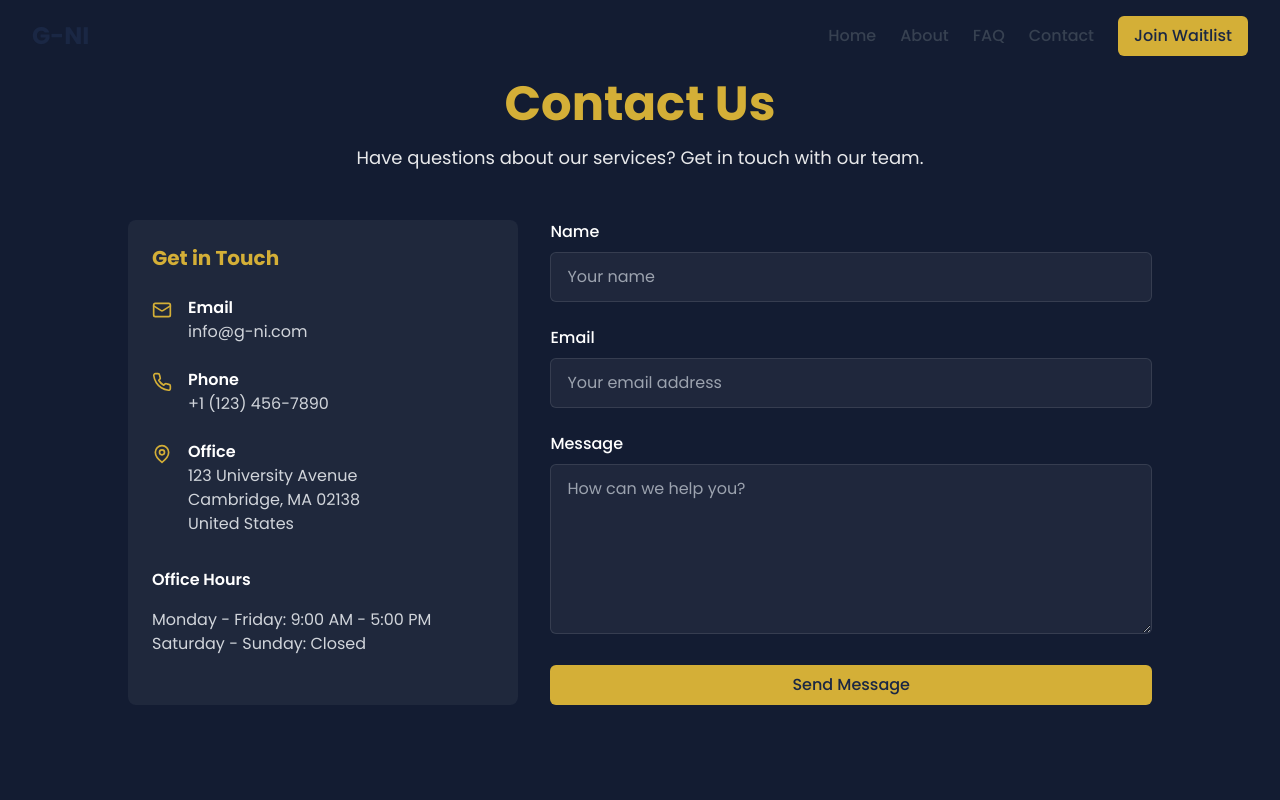
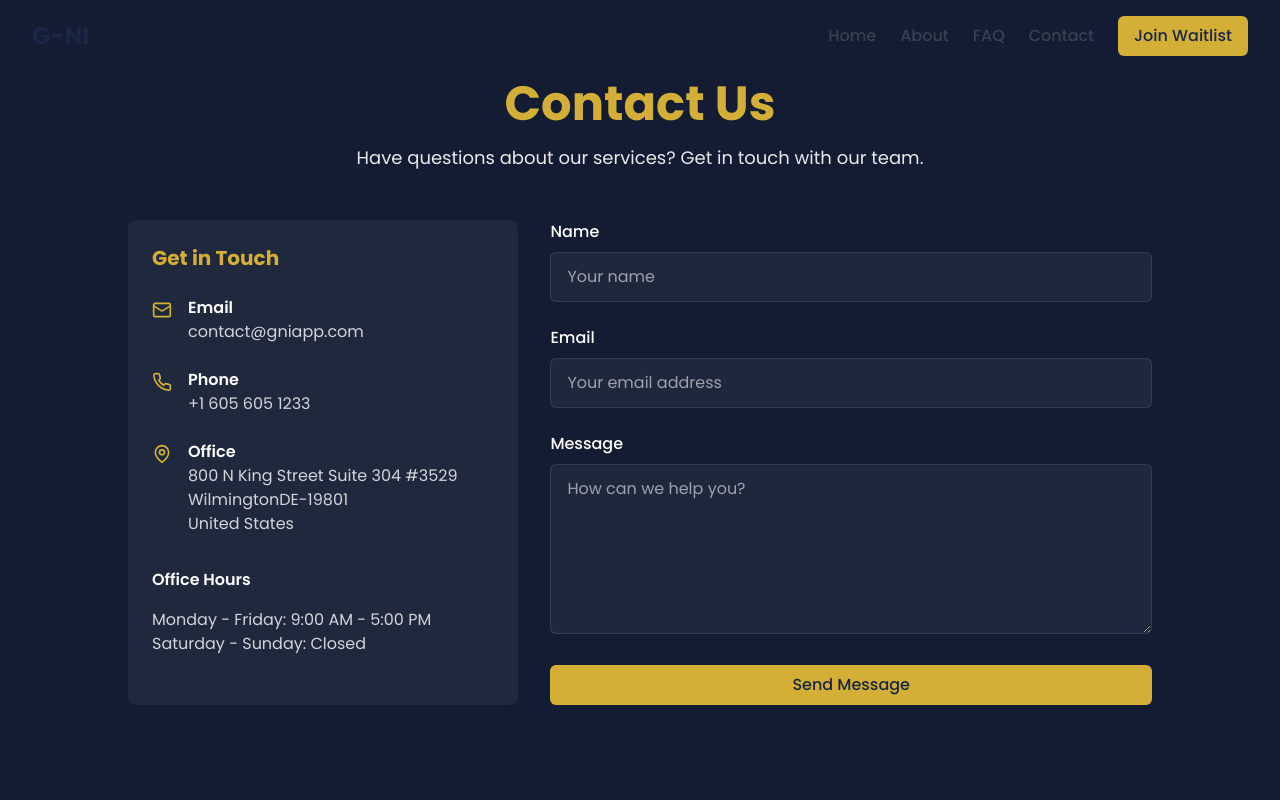
Before and after one commit to Afterlife24/G-NI, a React (Vite) app: page /contact in a window 1280 px wide. Shown: the top 800 px of the page. Built offline with nearby package versions, Linux system fonts and the light colour scheme.

Commit message:
service_card1

```diff
--- a/src/pages/Contact.tsx
+++ b/src/pages/Contact.tsx
@@ -76,7 +76,7 @@ const Contact: React.FC = () => {
                     <Mail className="text-yellow-500 mr-4 mt-1 flex-shrink-0" size={20} />
                     <div>
                       <h4 className="font-semibold text-white">Email</h4>
-                      <p className="text-gray-300">info@g-ni.com</p>
+                      <p className="text-gray-300">contact@gniapp.com</p>
                     </div>
                   </div>
 
@@ -84,7 +84,7 @@ const Contact: React.FC = () => {
                     <Phone className="text-yellow-500 mr-4 mt-1 flex-shrink-0" size={20} />
                     <div>
                       <h4 className="font-semibold text-white">Phone</h4>
-                      <p className="text-gray-300">+1 (123) 456-7890</p>
+                      <p className="text-gray-300">+1 605 605 1233</p>
                     </div>
                   </div>
 
@@ -93,8 +93,8 @@ const Contact: React.FC = () => {
                     <div>
                       <h4 className="font-semibold text-white">Office</h4>
                       <p className="text-gray-300">
-                        123 University Avenue<br />
-                        Cambridge, MA 02138<br />
+                        800 N King Street Suite 304 #3529<br />
+                        WilmingtonDE-19801<br />
                         United States
                       </p>
                     </div>
```
